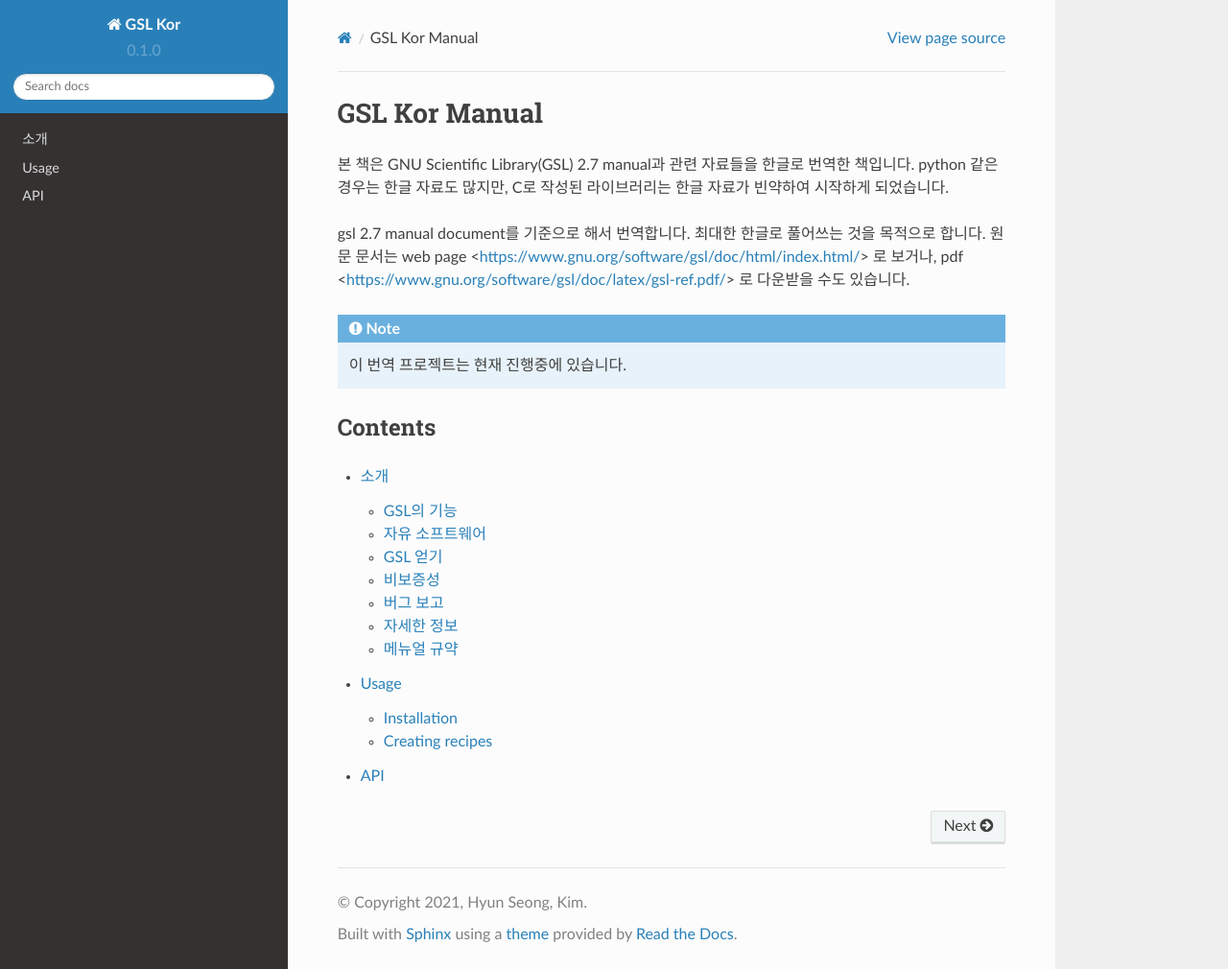
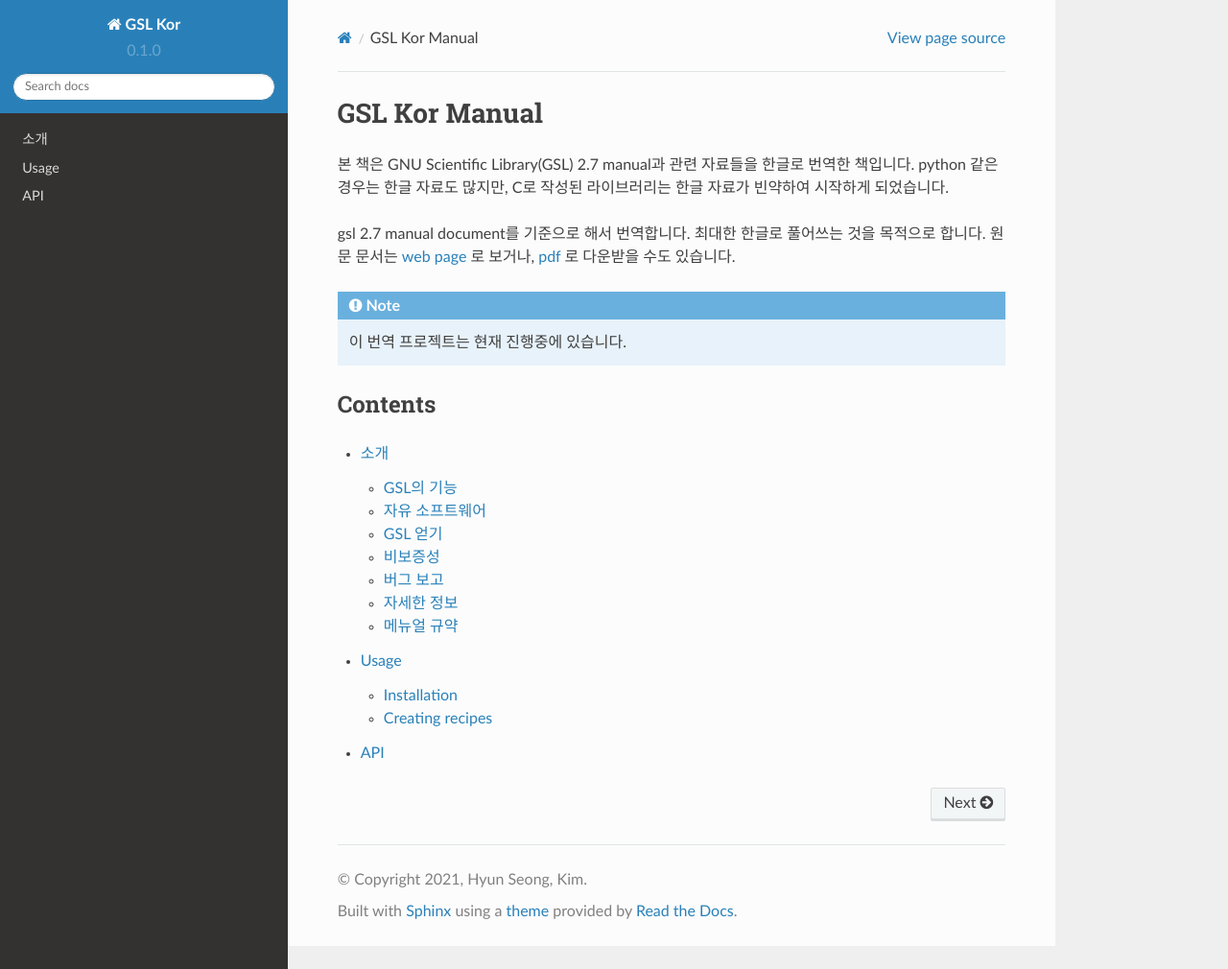
Before and after one commit to HornPenguin/book_gsl_manual_kor, a Sphinx documentation site: the page built from docs/source/index.rst, in a window 1280 px wide and 1010 px high. Shown: the whole window at 96% size. Built offline with Sphinx 7.4.7 and the Read the Docs theme 2.0.0, drawn with Linux system fonts in a browser that asks for light colours.

Commit message:
Update index.rst

```diff
--- a/docs/source/index.rst
+++ b/docs/source/index.rst
@@ -4,7 +4,7 @@
 본 책은 GNU Scientific Library(GSL) 2.7 manual과 관련 자료들을 한글로 번역한 책입니다.
 python 같은 경우는 한글 자료도 많지만, C로 작성된 라이브러리는 한글 자료가 빈약하여 시작하게 되었습니다.
 
-gsl 2.7 manual document를 기준으로 해서 번역합니다. 최대한 한글로 풀어쓰는 것을 목적으로 합니다. 원문 문서는 web page <https://www.gnu.org/software/gsl/doc/html/index.html/> 로 보거나, pdf <https://www.gnu.org/software/gsl/doc/latex/gsl-ref.pdf/> 로 다운받을 수도 있습니다.
+gsl 2.7 manual document를 기준으로 해서 번역합니다. 최대한 한글로 풀어쓰는 것을 목적으로 합니다. 원문 문서는 `web page <https://www.gnu.org/software/gsl/doc/html/index.html/>`_  로 보거나, `pdf <https://www.gnu.org/software/gsl/doc/latex/gsl-ref.pdf/>`_ 로 다운받을 수도 있습니다.
 
 .. note::
 
```
